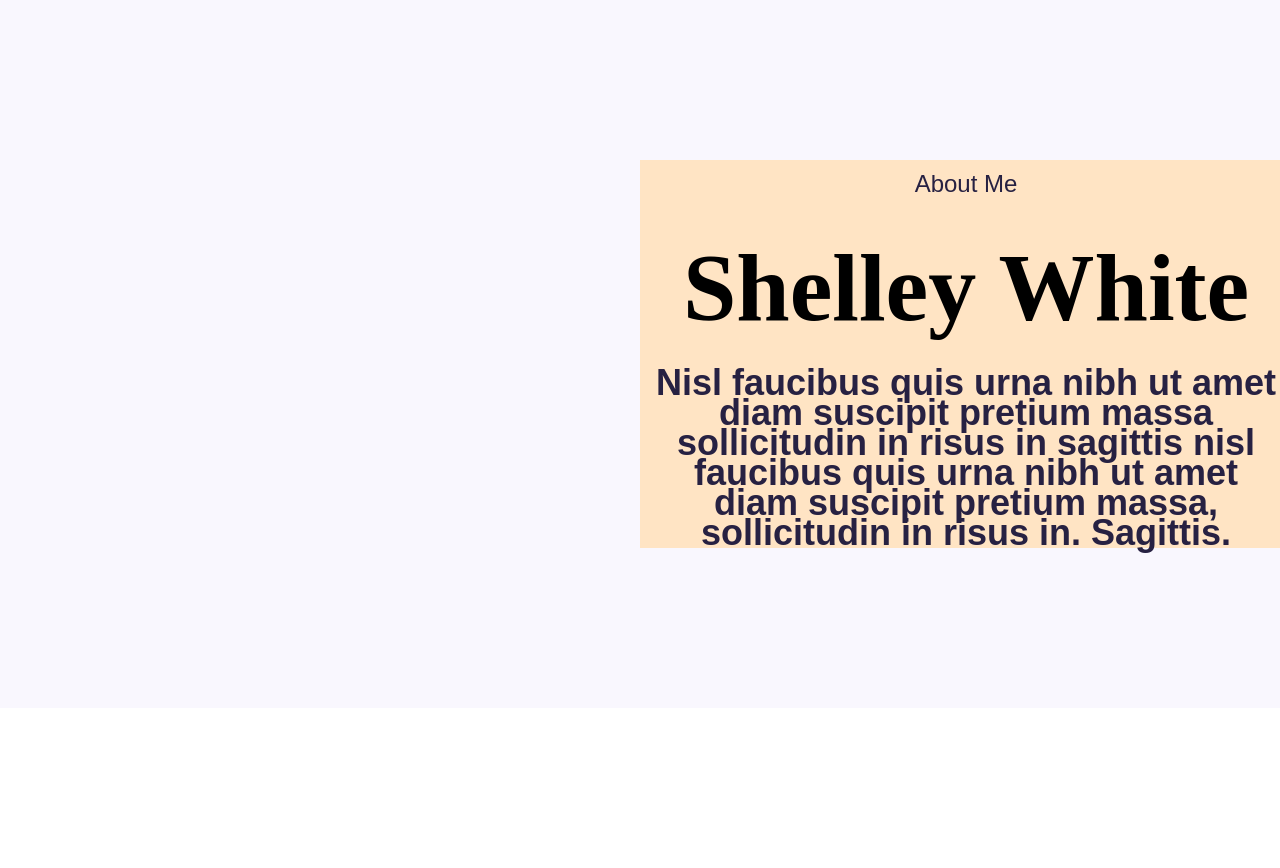
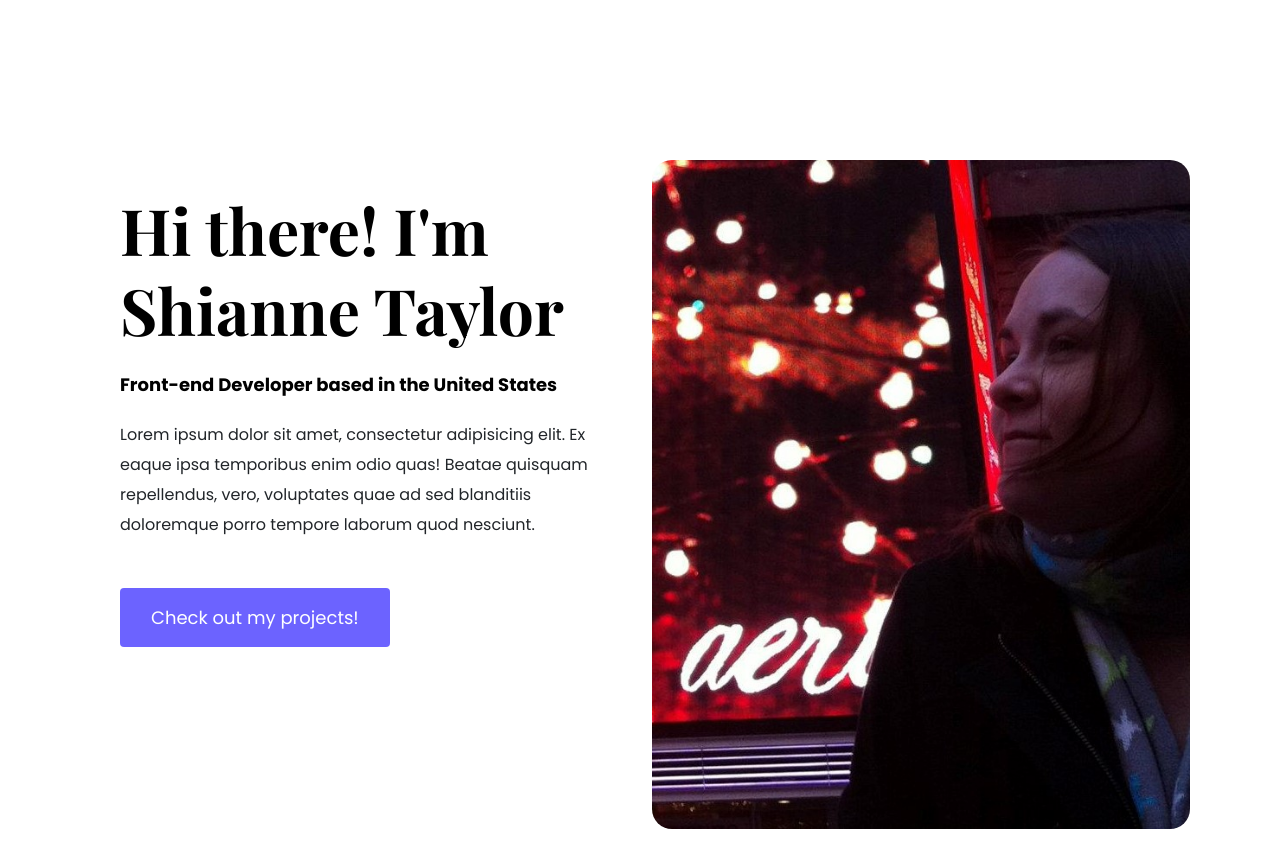
Before and after one commit to ShianneJT/cookies, a plain HTML site: page about.html in a window 1280 px wide. Before the commit the page ends 800 px from the top, so only its background shows below. Drawn offline with nearby package versions, Linux system fonts and the light colour scheme; a web font is replaced by a local one.

Commit message:
about page

```diff
--- a/about.html
+++ b/about.html
@@ -3,6 +3,7 @@
 	<head>
 		<meta charset="UTF-8" />
 		<meta http-equiv="X-UA-Compatible" content="IE=edge" />
+		<meta name="viewport" content="width=device-width, initial-scale=1.0" />
 		<link
 			href="https://cdn.jsdelivr.net/npm/bootstrap@5.1.3/dist/css/bootstrap.min.css"
 			rel="stylesheet"
@@ -17,29 +18,30 @@
 		<script src="https://kit.fontawesome.com/a5bfd812ad.js" crossorigin="anonymous"></script>
 		<link rel="preconnect" href="https://fonts.googleapis.com" />
 		<link rel="preconnect" href="https://fonts.gstatic.com" crossorigin />
-		<link rel="preconnect" href="https://fonts.googleapis.com" />
-		<link rel="preconnect" href="https://fonts.gstatic.com" crossorigin />
 		<link
-			href="https://fonts.googleapis.com/css2?family=Montserrat:ital,wght@0,100;0,200;0,300;0,400;0,500;0,600;0,700;0,800;0,900;1,100;1,200;1,300;1,400;1,500;1,600;1,700;1,800;1,900&family=Roboto:ital,wght@0,100;0,300;0,400;0,500;0,700;0,900;1,100;1,300;1,400;1,500;1,700;1,900&display=swap"
+			href="https://fonts.googleapis.com/css2?family=Playfair+Display:ital,wght@0,400;0,500;0,600;0,700;0,800;0,900;1,400;1,500;1,600;1,700;1,800;1,900&family=Poppins:ital,wght@0,100;0,200;0,300;0,400;0,500;0,600;0,700;0,800;0,900;1,100;1,200;1,300;1,400;1,500;1,600;1,700;1,800;1,900&display=swap"
 			rel="stylesheet"
 		/>
 		<link rel="stylesheet" href="styles/portfolio.css" />
-		<meta name="viewport" content="width=device-width, initial-scale=1.0" />
-
-		<title>Photography Portfolio</title>
+		<title>About Me | Shianne Taylor</title>
 	</head>
 	<body>
-		<div class="container-fluid hero about-hero">
+		<div class="container about-section">
 			<div class="row">
-				<div class="col-md-6"></div>
-				<div class="col-md-6 caption" style="background-color: bisque">
-					<h2 class="secondary-text">About Me</h2>
-					<h1>Shelley White</h1>
-					<p>
-						Nisl faucibus quis urna nibh ut amet diam suscipit pretium massa sollicitudin in risus
-						in sagittis nisl faucibus quis urna nibh ut amet diam suscipit pretium massa,
-						sollicitudin in risus in. Sagittis.
-					</p>
+				<div class="col-lg-6">
+					<div class="about-section-content">
+						<h1 class="mb-4">Hi there! I'm Shianne Taylor</h1>
+						<h2 class="mb-4">Front-end Developer based in the United States</h2>
+						<p class="mb-5">
+							Lorem ipsum dolor sit amet, consectetur adipisicing elit. Ex eaque ipsa temporibus
+							enim odio quas! Beatae quisquam repellendus, vero, voluptates quae ad sed blanditiis
+							doloremque porro tempore laborum quod nesciunt.
+						</p>
+						<a href="" class="btn btn-branding">Check out my projects!</a>
+					</div>
+				</div>
+				<div class="col-lg-6">
+					<img src="images/shianne.jpg" class="img-fluid" alt="" />
 				</div>
 			</div>
 		</div>
--- a/styles/portfolio.css
+++ b/styles/portfolio.css
@@ -28,6 +28,7 @@ h1 {
 h2 {
 	font-size: 64px;
 }
+
 p {
 	font-weight: normal;
 	font-size: 16px;
@@ -37,7 +38,7 @@ p {
 .hero {
 	background: var(--secondary-color);
 	text-align: center;
-	padding: 160px 0;
+	padding: 160px 20px;
 }
 
 .hero h2 {
@@ -77,10 +78,31 @@ p {
 	padding: 120px 60px;
 }
 
+.about-section {
+	padding: 160px 20px;
+}
+.about-section h1 {
+	font-size: 64px;
+	line-height: 80px;
+}
+
+.about-section h2 {
+	font-size: 18px;
+	font-family: var(--default-font-family);
+}
+
+.about-section img {
+	border-radius: 20px;
+}
+
+.about-section-content {
+	margin: 30px;
+}
+
 @media (max-width: 900px) {
 	h1 {
 		font-size: 44px;
-		line-height: 1.5;
+		line-height: 56px;
 	}
 
 	h2 {
@@ -94,4 +116,9 @@ p {
 		padding: 0;
 		text-align: center;
 	}
+
+	.about-section {
+		text-align: center;
+		padding: 0;
+	}
 }
```
Also changed, not shown: images/shianne.jpg (added).
